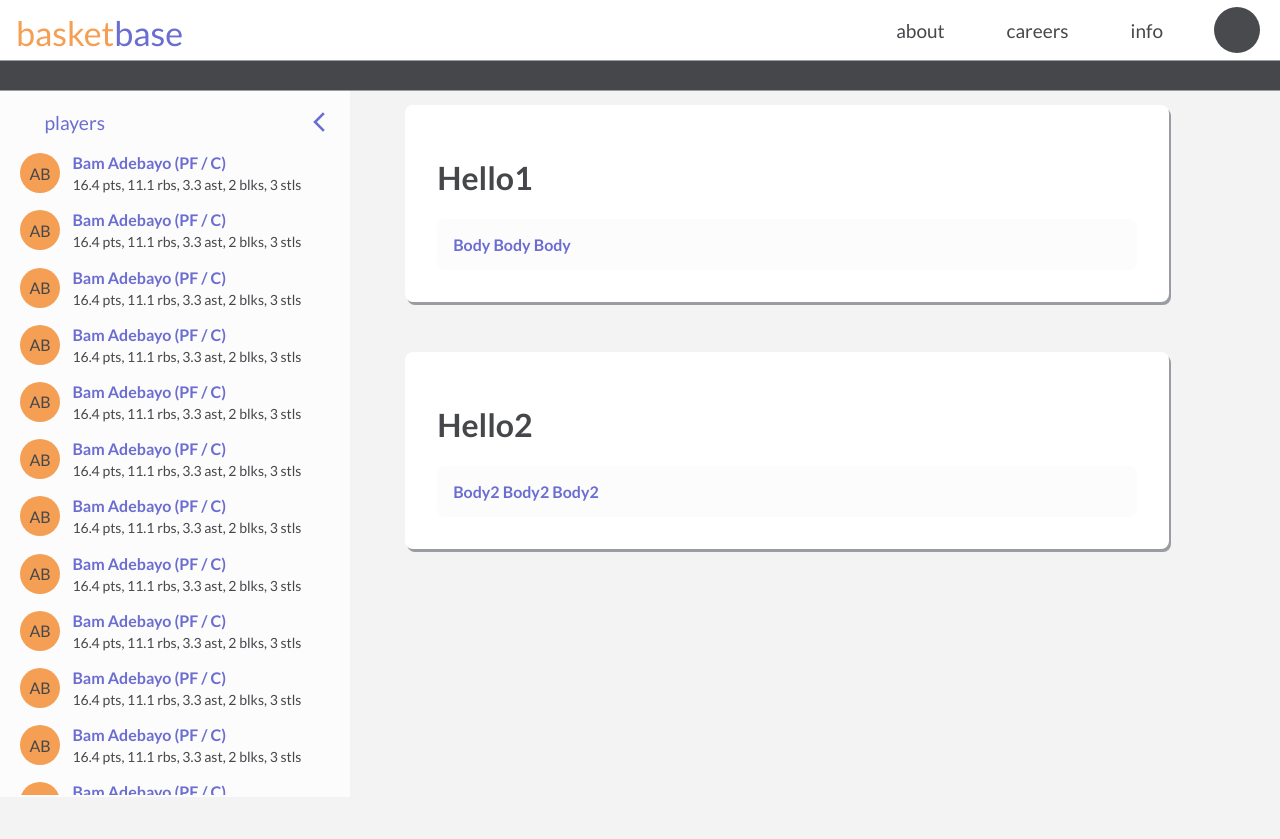
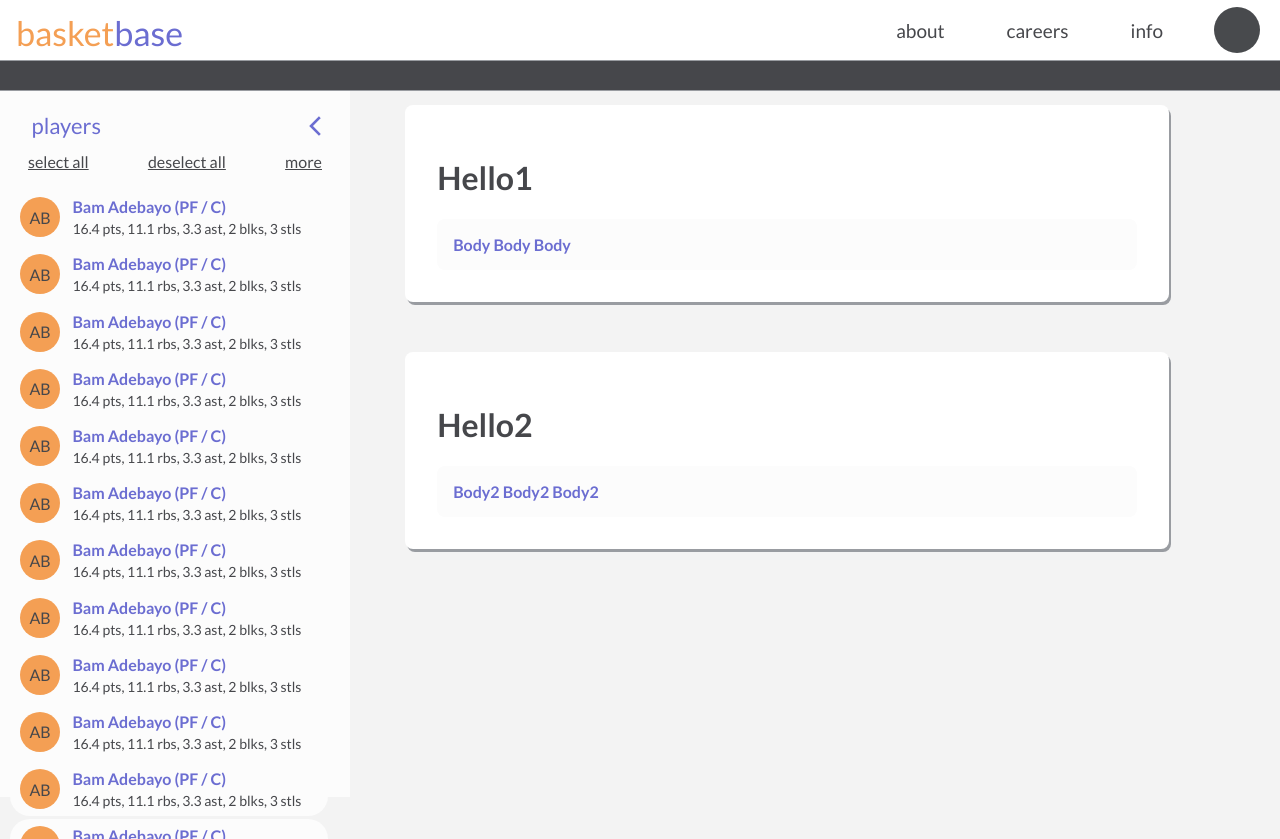
Before and after one commit to ding-swe/facebook-cleaner, a React (Create React App) app in the folder fantasy-ui/: page / in a window 1280 px wide. Both pictures are taken after a click on the icon 38 px from the left and 122 px from the top of the page. Before the commit the page ends 800 px from the top, so only its background shows below. Built offline with nearby package versions, Linux system fonts and the light colour scheme; some icons are missing.

Commit message:
Put down the selectors

```diff
--- a/fantasy-ui/src/modules/Home/Home.css
+++ b/fantasy-ui/src/modules/Home/Home.css
@@ -25,18 +25,23 @@
     width:var(--sidebar-expanded-width);
 }
 
-#player-cards-menu {
+.player-cards-menu {
+    display:"flex";
+    flex-direction:"column";
+    margin: 11px;
+}
+
+#player-cards-header {
     display: flex;
-    margin: 7px;
     color: var(--text-accent);
     font-size: larger;
 }
 
-#player-cards-menu.closed {
+#player-cards-header.closed {
     justify-content: center;
 }
 
-#player-cards-menu.open {
+#player-cards-header.open {
     justify-content: flex-end;
 }
 
@@ -44,6 +49,14 @@
     position: relative;
     overflow: scroll;
     height: 95%;
+}
+
+.player-selectors {
+    display:flex;
+    justify-content: space-between;
+    padding: 12px 7px 5px;
+    color: var(--text-accent);
+    text-decoration: var(--text-dark) underline;
 }
 
 ::-webkit-scrollbar {
--- a/fantasy-ui/src/modules/Home/Home.tsx
+++ b/fantasy-ui/src/modules/Home/Home.tsx
@@ -20,9 +20,10 @@ export default function Home() {
   return (
     <div className="container">
       <div id="left-module" className={isOpen ? 'open' : 'closed'}>
-        <div id="player-cards-menu" className={isOpen ? 'open' : 'closed'}>
+        <div className="player-cards-menu">
+          <div id="player-cards-header" className={isOpen ? 'open' : 'closed'}>
             {isOpen && (
-            <div style={{ marginRight: '200px', paddingTop: '3px' }}>
+              <div style={{ marginRight: '200px', fontSize: '22px'}}>
                 players
               </div>
             )}
@@ -37,6 +38,12 @@ export default function Home() {
                 onClick={() => toggleSidebar()}
               />
             )}
+          </div>
+          {isOpen && <div className="player-selectors">
+            <a>select all</a>
+            <a>deselect all</a>
+            <a>more</a>
+          </div>}
         </div>
         <div className="player-cards">
           <PlayerCard />
```
Lines whose indentation alone changed are shown as unchanged.
